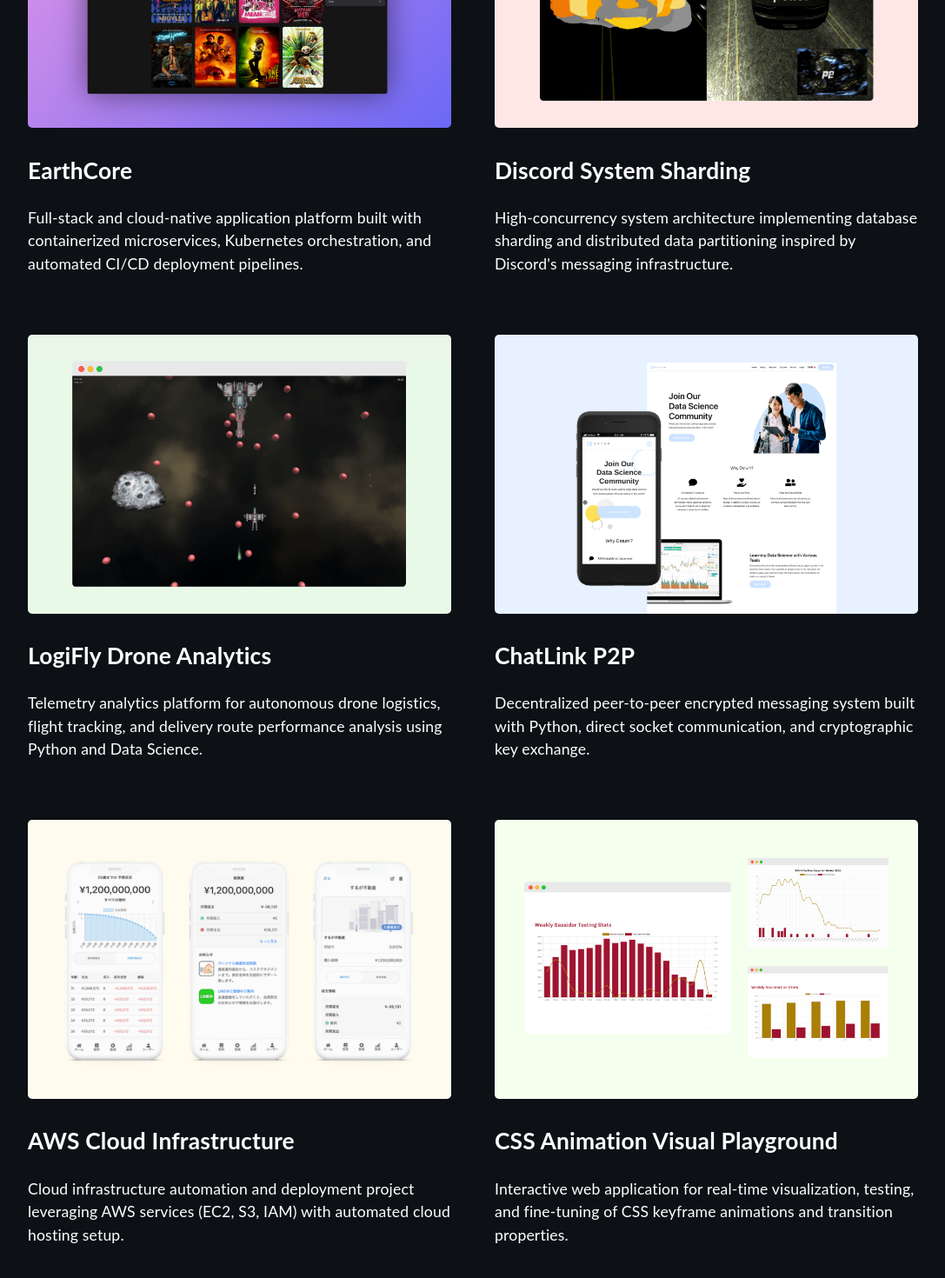
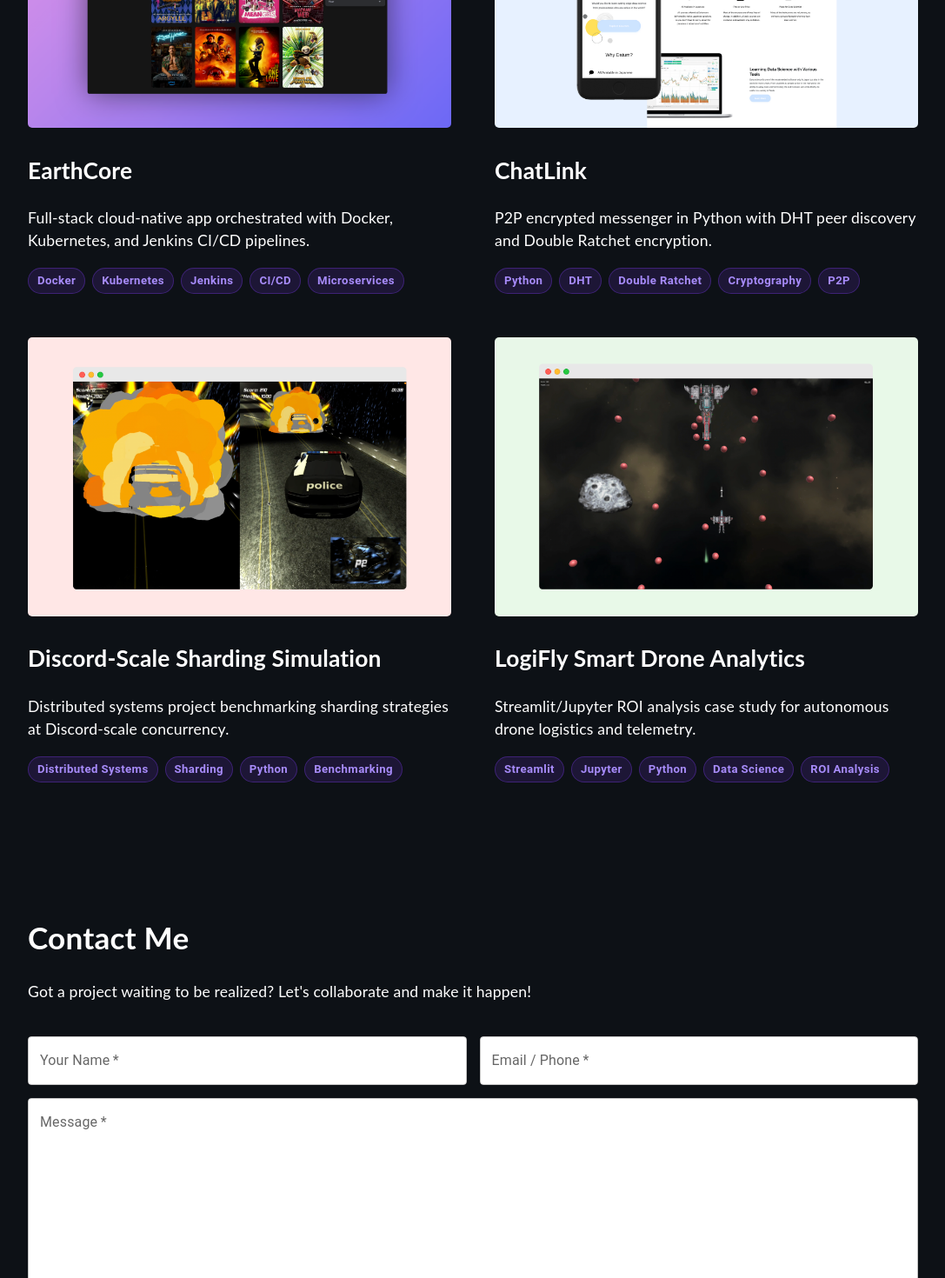
Before and after one commit to prasad-bug/prasad_portfolio, a React (Create React App) app: page /#/ in a window 1280 px wide. Shown: the part 3640-5110 px from the top of the page at 87% size, without its empty margins (96-1183 px from the left). Built offline with nearby package versions, Linux system fonts and the light colour scheme.

Commit message:
Replace projects with 4 real projects + tech-stack tag pills

```diff
--- a/src/assets/styles/Project.scss
+++ b/src/assets/styles/Project.scss
@@ -30,6 +30,25 @@
     transform: scale(1.05);
 }
 
+.project-tags {
+    display: flex;
+    flex-wrap: wrap;
+    gap: 8px;
+    margin-top: 10px;
+}
+
+.project-tag {
+    display: inline-block;
+    padding: 4px 10px;
+    border-radius: 20px;
+    font-size: 0.75em;
+    font-weight: 600;
+    letter-spacing: 0.03em;
+    background-color: rgba(124, 58, 237, 0.15);
+    color: #a78bfa;
+    border: 1px solid rgba(124, 58, 237, 0.35);
+}
+
 @media screen {
     @media (max-width: 700px) {
         .projects-container {
--- a/src/components/Project.tsx
+++ b/src/components/Project.tsx
@@ -1,61 +1,72 @@
 import React from "react";
-import mock03 from '../assets/images/mock03.png';
-import mock04 from '../assets/images/mock04.png';
-import mock05 from '../assets/images/mock05.png';
-import mock06 from '../assets/images/mock06.png';
 import mock07 from '../assets/images/mock07.png';
 import mock08 from '../assets/images/mock08.png';
 import mock09 from '../assets/images/mock09.png';
 import mock10 from '../assets/images/mock10.png';
 import '../assets/styles/Project.scss';
 
+interface ProjectData {
+    title: string;
+    blurb: string;
+    tags: string[];
+    github: string;
+    image: string;
+}
+
+const projects: ProjectData[] = [
+    {
+        title: "EarthCore",
+        blurb: "Full-stack cloud-native app orchestrated with Docker, Kubernetes, and Jenkins CI/CD pipelines.",
+        tags: ["Docker", "Kubernetes", "Jenkins", "CI/CD", "Microservices"],
+        github: "https://github.com/prasad-bug/earthcore",
+        image: mock10,
+    },
+    {
+        title: "ChatLink",
+        blurb: "P2P encrypted messenger in Python with DHT peer discovery and Double Ratchet encryption.",
+        tags: ["Python", "DHT", "Double Ratchet", "Cryptography", "P2P"],
+        github: "https://github.com/prasad-bug/chatlink-p2p",
+        image: mock07,
+    },
+    {
+        title: "Discord-Scale Sharding Simulation",
+        blurb: "Distributed systems project benchmarking sharding strategies at Discord-scale concurrency.",
+        tags: ["Distributed Systems", "Sharding", "Python", "Benchmarking"],
+        github: "https://github.com/prasad-bug/Discord_Sharding",
+        image: mock09,
+    },
+    {
+        title: "LogiFly Smart Drone Analytics",
+        blurb: "Streamlit/Jupyter ROI analysis case study for autonomous drone logistics and telemetry.",
+        tags: ["Streamlit", "Jupyter", "Python", "Data Science", "ROI Analysis"],
+        github: "https://github.com/prasad-bug/LogiFly-Drone-Analytics",
+        image: mock08,
+    },
+];
+
 function Project() {
-    return(
-    <div className="projects-container" id="projects">
-        <h1>Personal Projects</h1>
-        <div className="projects-grid">
-            <div className="project">
-                <a href="https://github.com/prasad-bug/earthcore" target="_blank" rel="noreferrer"><img src={mock10} className="zoom" alt="EarthCore thumbnail" width="100%"/></a>
-                <a href="https://github.com/prasad-bug/earthcore" target="_blank" rel="noreferrer"><h2>EarthCore</h2></a>
-                <p>Full-stack and cloud-native application platform built with containerized microservices, Kubernetes orchestration, and automated CI/CD deployment pipelines.</p>
-            </div>
-            <div className="project">
-                <a href="https://github.com/prasad-bug/Discord_Sharding" target="_blank" rel="noreferrer"><img src={mock09} className="zoom" alt="Discord Sharding thumbnail" width="100%"/></a>
-                <a href="https://github.com/prasad-bug/Discord_Sharding" target="_blank" rel="noreferrer"><h2>Discord System Sharding</h2></a>
-                <p>High-concurrency system architecture implementing database sharding and distributed data partitioning inspired by Discord's messaging infrastructure.</p>
-            </div>
-            <div className="project">
-                <a href="https://github.com/prasad-bug/LogiFly-Drone-Analytics" target="_blank" rel="noreferrer"><img src={mock08} className="zoom" alt="LogiFly Drone Analytics thumbnail" width="100%"/></a>
-                <a href="https://github.com/prasad-bug/LogiFly-Drone-Analytics" target="_blank" rel="noreferrer"><h2>LogiFly Drone Analytics</h2></a>
-                <p>Telemetry analytics platform for autonomous drone logistics, flight tracking, and delivery route performance analysis using Python and Data Science.</p>
-            </div>
-            <div className="project">
-                <a href="https://github.com/prasad-bug/chatlink-p2p" target="_blank" rel="noreferrer"><img src={mock07} className="zoom" alt="ChatLink P2P thumbnail" width="100%"/></a>
-                <a href="https://github.com/prasad-bug/chatlink-p2p" target="_blank" rel="noreferrer"><h2>ChatLink P2P</h2></a>
-                <p>Decentralized peer-to-peer encrypted messaging system built with Python, direct socket communication, and cryptographic key exchange.</p>
-            </div>
-            <div className="project">
-                <a href="https://github.com/prasad-bug/aws_project" target="_blank" rel="noreferrer"><img src={mock06} className="zoom" alt="AWS Cloud Infrastructure thumbnail" width="100%"/></a>
-                <a href="https://github.com/prasad-bug/aws_project" target="_blank" rel="noreferrer"><h2>AWS Cloud Infrastructure</h2></a>
-                <p>Cloud infrastructure automation and deployment project leveraging AWS services (EC2, S3, IAM) with automated cloud hosting setup.</p>
-            </div>
-            <div className="project">
-                <a href="https://github.com/prasad-bug/Css-Animation-Properties-Visual-playground" target="_blank" rel="noreferrer"><img src={mock05} className="zoom" alt="CSS Animation Visual Playground thumbnail" width="100%"/></a>
-                <a href="https://github.com/prasad-bug/Css-Animation-Properties-Visual-playground" target="_blank" rel="noreferrer"><h2>CSS Animation Visual Playground</h2></a>
-                <p>Interactive web application for real-time visualization, testing, and fine-tuning of CSS keyframe animations and transition properties.</p>
-            </div>
-            <div className="project">
-                <a href="https://github.com/prasad-bug/internet-speed-tester" target="_blank" rel="noreferrer"><img src={mock04} className="zoom" alt="Internet Speed Diagnostic Tool thumbnail" width="100%"/></a>
-                <a href="https://github.com/prasad-bug/internet-speed-tester" target="_blank" rel="noreferrer"><h2>Internet Speed Diagnostic Tool</h2></a>
-                <p>Network performance diagnostic utility written in Python for real-time measurement of download speed, upload bandwidth, and latency metrics.</p>
-            </div>
-            <div className="project">
-                <a href="https://github.com/prasad-bug/carsWeb" target="_blank" rel="noreferrer"><img src={mock03} className="zoom" alt="CarsWeb Platform thumbnail" width="100%"/></a>
-                <a href="https://github.com/prasad-bug/carsWeb" target="_blank" rel="noreferrer"><h2>CarsWeb Platform</h2></a>
-                <p>Responsive web application for exploring automotive catalogs with dynamic interactive filtering and modern UI components.</p>
+    return (
+        <div className="projects-container" id="projects">
+            <h1>Personal Projects</h1>
+            <div className="projects-grid">
+                {projects.map((proj) => (
+                    <div className="project" key={proj.title}>
+                        <a href={proj.github} target="_blank" rel="noreferrer">
+                            <img src={proj.image} className="zoom" alt={`${proj.title} thumbnail`} width="100%" />
+                        </a>
+                        <a href={proj.github} target="_blank" rel="noreferrer">
+                            <h2>{proj.title}</h2>
+                        </a>
+                        <p>{proj.blurb}</p>
+                        <div className="project-tags">
+                            {proj.tags.map((tag) => (
+                                <span className="project-tag" key={tag}>{tag}</span>
+                            ))}
+                        </div>
+                    </div>
+                ))}
             </div>
         </div>
-    </div>
     );
 }
 
```
